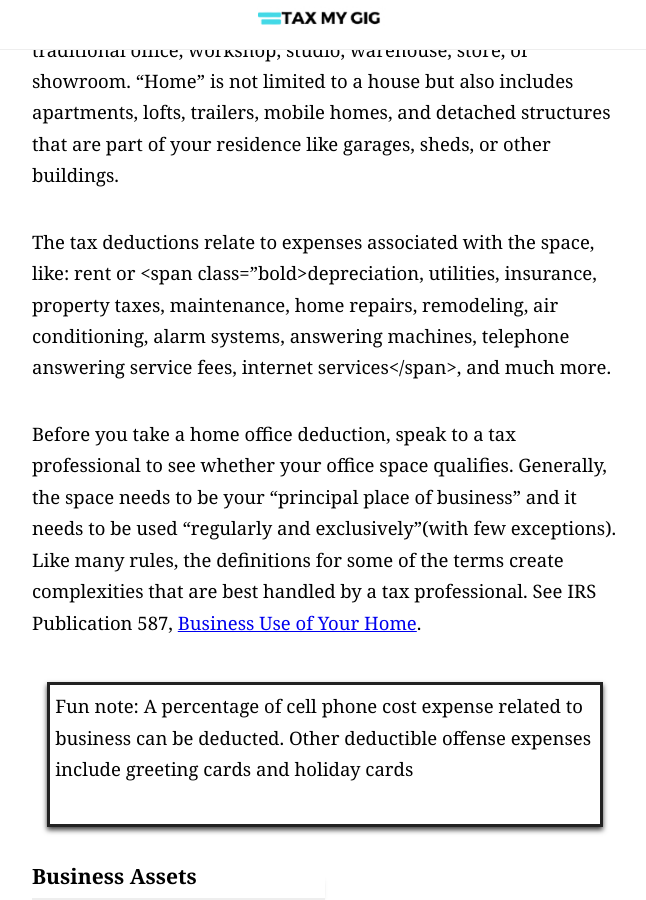
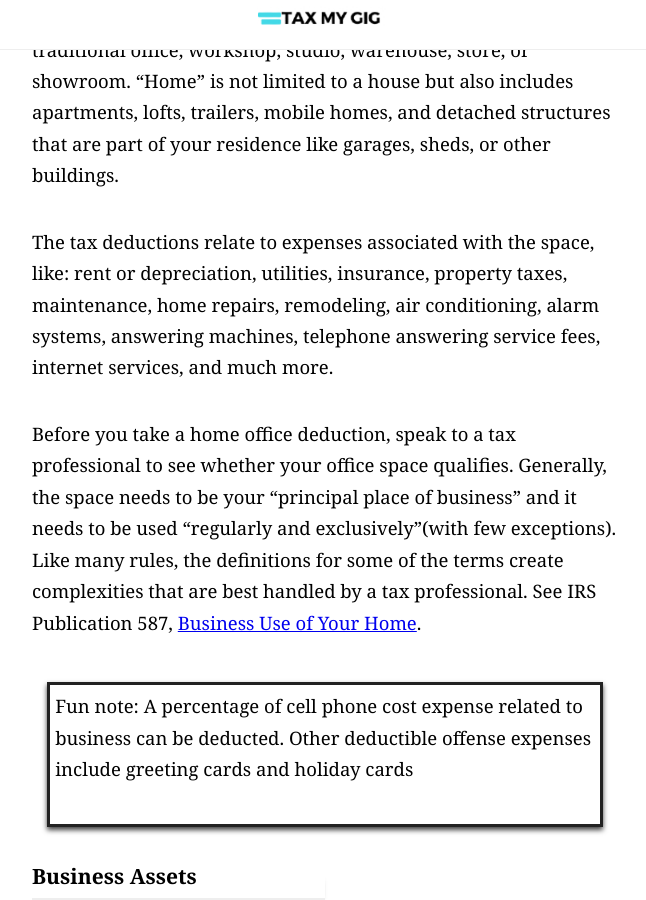
Before and after one commit to oblivionreb/oblivionreb.github.io, a Jekyll site: the page built from _posts/2020-10-17-self-employment-tax-explained.md, in a window 1280 px wide and 900 px high, scrolled down 10049 px. Shown: the whole window, without its empty margins (322-968 px from the left). Built offline with Jekyll 4.4.1, drawn with Linux system fonts in a browser that asks for light colours; nearby versions of some CDN libraries.

Commit message:
Update 2020-10-17-self-employment-tax-explained.md

```diff
--- a/_posts/2020-10-17-self-employment-tax-explained.md
+++ b/_posts/2020-10-17-self-employment-tax-explained.md
@@ -154,7 +154,7 @@
 
 When you set up a home office, there are various items that can be deducted. You can add up the total expenses and deduct them from your gross income. You don’t have to have a home-based business to set up a home office deduction. The space can be a traditional office, workshop, studio, warehouse, store, or showroom. “Home” is not limited to a house but also includes apartments, lofts, trailers, mobile homes, and detached structures that are part of your residence like garages, sheds, or other buildings.
 
-The tax deductions relate to expenses associated with the space, like: **rent** or <span class="bold>**depreciation, utilities, insurance, property taxes, maintenance, home repairs, remodeling, air conditioning,  alarm systems, answering machines, telephone answering service fees, internet services**</span>, and much more.
+The tax deductions relate to expenses associated with the space, like: **rent** or __depreciation, utilities, insurance, property taxes, maintenance, home repairs, remodeling, air conditioning,  alarm systems, answering machines, telephone answering service fees, internet services__, and much more.
 
 Before you take a home office deduction, speak to a tax professional to see whether your office space qualifies. Generally, the space needs to be your “principal place of business” and it needs to be used “regularly and exclusively”(with few exceptions). Like many rules, the definitions for some of the terms create complexities that are best handled by a tax professional. See IRS Publication 587, [Business Use of Your Home](https://www.irs.gov/pub/irs-pdf/p587.pdf).
 
```
